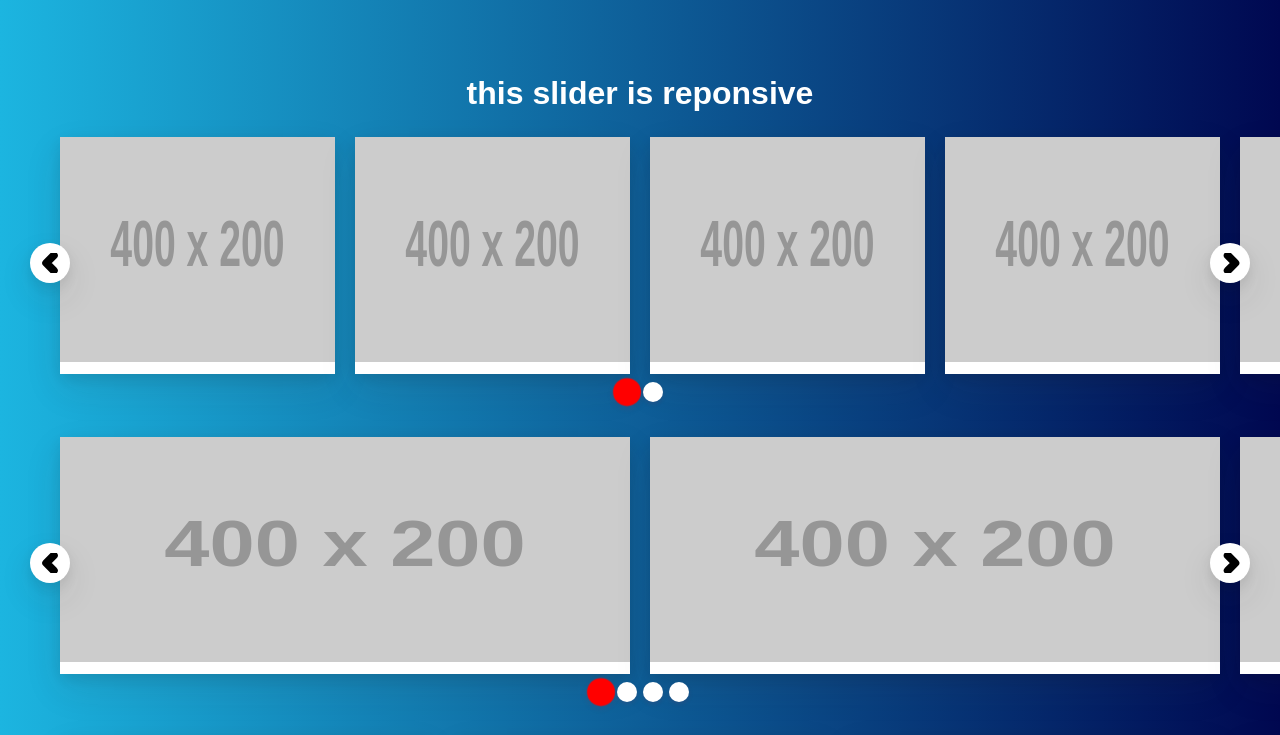
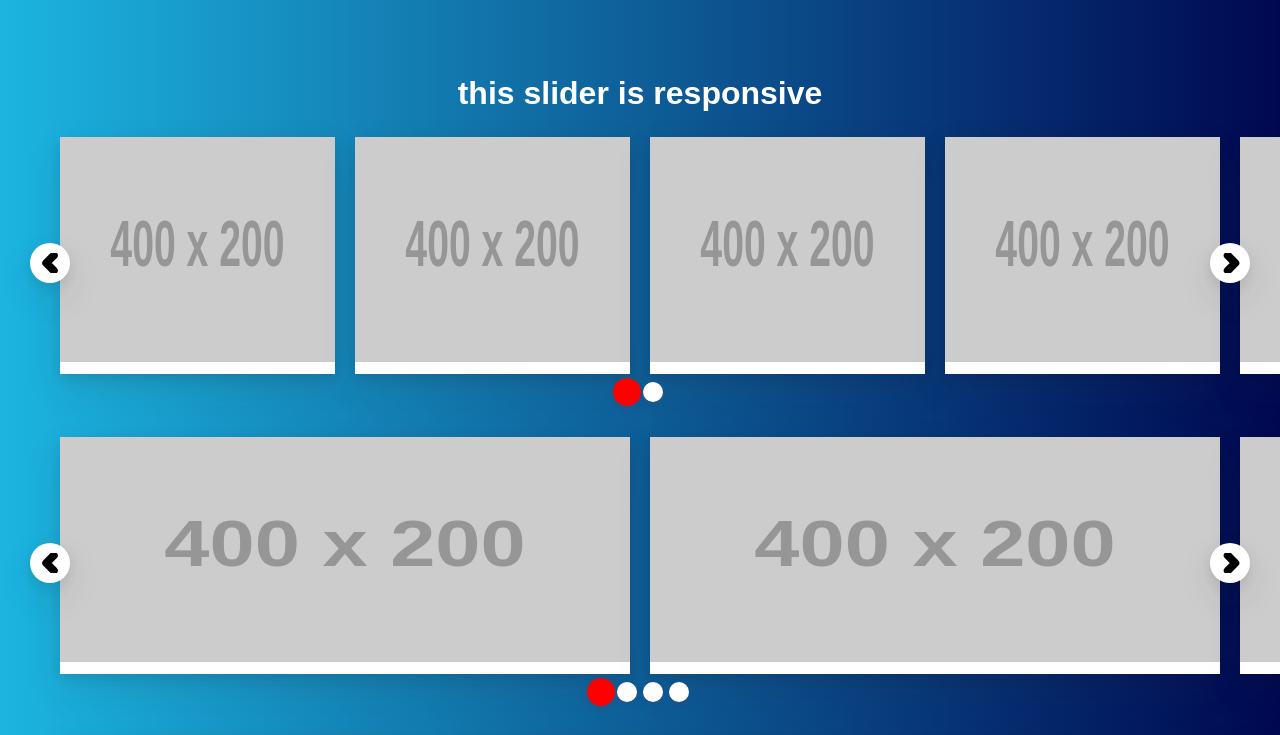
Before and after one commit to jaabiri/slider, a React (Create React App) app: page / in a window 1280 px wide. Shown: the top 735 px of the page. Built offline with nearby package versions, Linux system fonts and the light colour scheme.

Commit message:
fixed typo

```diff
--- a/src/App.js
+++ b/src/App.js
@@ -8,7 +8,7 @@ class App extends Component {
 	render() {
 		return (
 			<div>
-				<h1 style={{ color: '#fff', textAlign: 'center' }}>this slider is reponsive</h1>
+				<h1 style={{ color: '#fff', textAlign: 'center' }}>this slider is responsive</h1>
 				<div className="demo">
 					<Slider responsive>
 						{data.map(({ src, description }, index) => (
```
